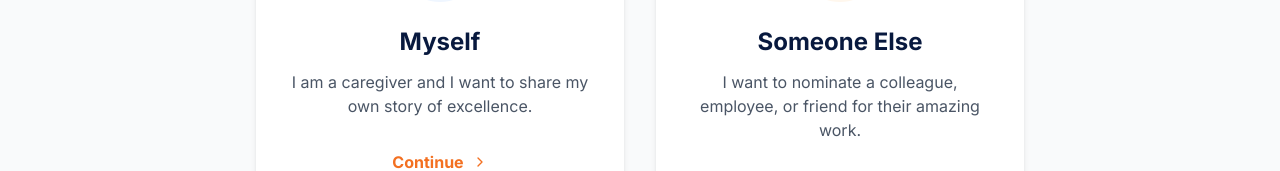
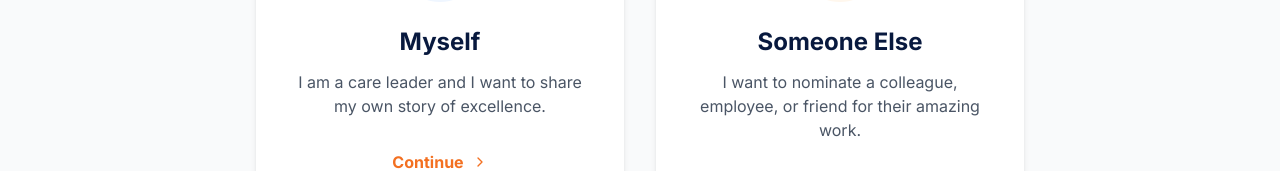
Before and after one commit to wcorman/alayacare-awards, a Next.js app: page /nominate in a window 1280 px wide. Shown: the part 414-585 px from the top of the page. Built offline with nearby package versions, Linux system fonts and the light colour scheme.

Commit message:
Update 'Myself' option text from 'caregiver' to 'care leader'

```diff
--- a/components/NominationForm.tsx
+++ b/components/NominationForm.tsx
@@ -126,7 +126,7 @@ export default function NominationForm() {
                                 <User size={48} className="text-[#1d5eed]" />
                             </div>
                             <h3 className="text-2xl font-bold mb-3" style={{ color: THEME.colors.deepBlue }}>Myself</h3>
-                            <p className="text-gray-600">I am a caregiver and I want to share my own story of excellence.</p>
+                            <p className="text-gray-600">I am a care leader and I want to share my own story of excellence.</p>
                             <div className="mt-8">
                                 <span className="text-[#f37021] font-bold group-hover:underline flex items-center gap-2">
                                     Continue <ChevronRight size={16} />
```
